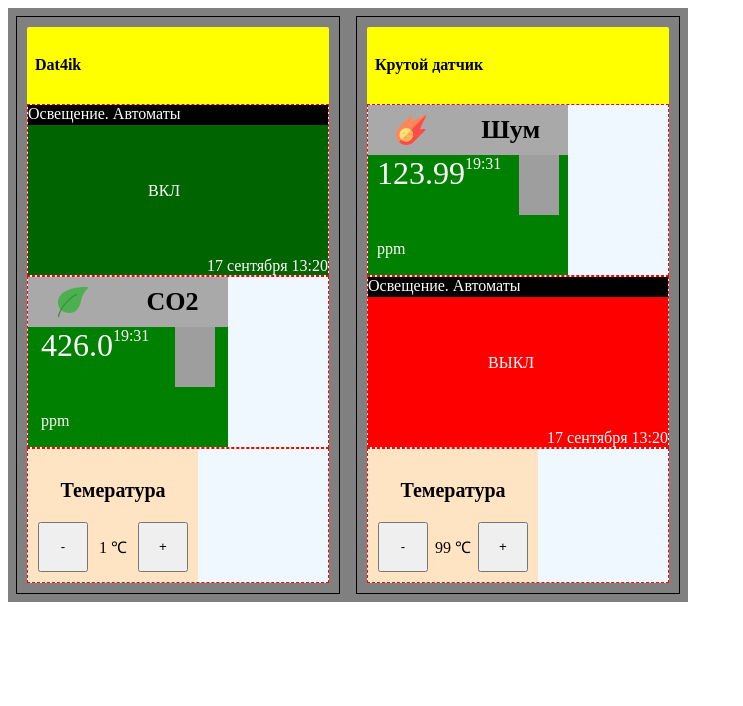
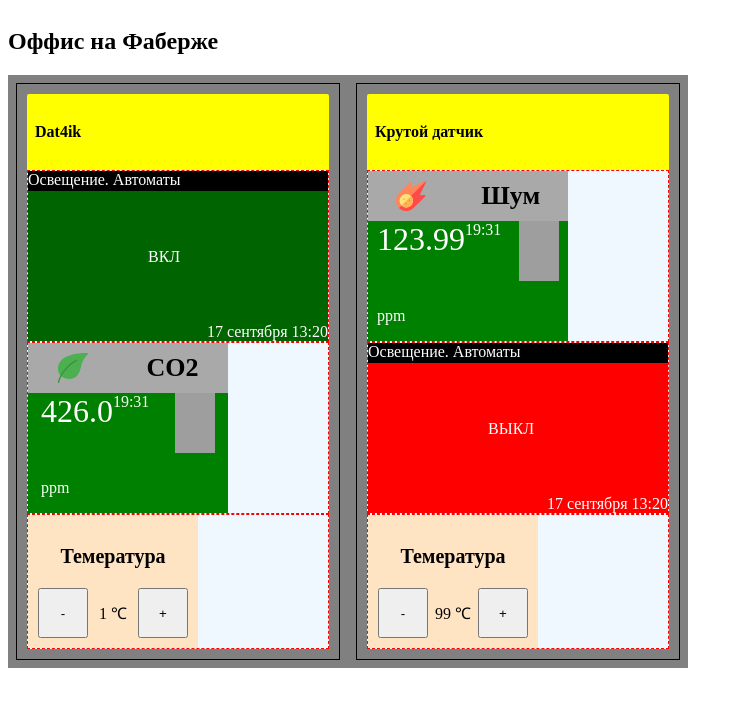
Before and after one commit to deim0707/DnD, a React (Create React App) app: page / in a window 1280 px wide. Shown: the top 706 px of the page, without its empty margins (0-743 px from the left). Built offline with nearby package versions, Linux system fonts and the light colour scheme; grey boxes are pictures that could not be loaded.

Commit message:
лёгкий рефакторинг

```diff
--- a/src/Components/DashBoard/DashBoard.tsx
+++ b/src/Components/DashBoard/DashBoard.tsx
@@ -1,12 +1,10 @@
-import React, {FC, useEffect, useState} from "react";
+import React, {FC, useEffect} from "react";
 import {DragDropContext, Droppable} from 'react-beautiful-dnd';
-import {WidgetMap, ArrayOfDashBoars, Dashboard} from "../types";
+import {WidgetMap, Dashboard} from "../types";
 import {reorder, reorderQuoteMap} from "../helpersDnD";
 import DraggableColumn from "../DraggableColumn/DraggableColumn";
-import {shallowEqual, useDispatch, useSelector} from "react-redux";
-import {useShallowEqualSelector} from "../../Store/helpersStore";
-import {getDashboard} from "../../Store/selectors";
-import {changeWidgetItem} from "../../Store/actions";
+import {useDispatch, useSelector} from "react-redux";
+import {changeWidgetItem, setOrdered} from "../../Store/actions";
 import './DashBoards.css';
 
 
@@ -17,16 +15,15 @@ interface Props {
 const DashBoard: FC<Props> = ({id}) => {
 
     const dispatch = useDispatch();
-    // dispatch(changeWidgetItem(...))
     // const dashboardAllInfo: Dashboard | any = useShallowEqualSelector(getDashboard).find((dashboard1: Dashboard) => dashboard1.idDashBoard === id);
-    const dashboardAllInfo: Dashboard = useSelector((state: any) => state.dashboardReducer, shallowEqual).find((dashboard1: Dashboard) => dashboard1.idDashBoard === id);
-    const dashboard = dashboardAllInfo.dataWidget;
+    const dashboardAllInfo: Dashboard = useSelector((state: any) => state.dashboardReducer).find((dashboard1: Dashboard) => dashboard1.idDashBoard === id);
 
+    const dashboard: WidgetMap = dashboardAllInfo.dataWidget;
 
-    const [ordered, setOrdered] = useState<string[]>(Object.keys(dashboard));
+    const ordered: string[] = dashboardAllInfo.orderedWidgetList
 
     useEffect(() => {
-        console.log('dashboard In Component', dashboard);
+        // console.log('dashboard In Component', dashboard);
         // console.log('ordered', ordered);
     })
 
@@ -52,7 +49,7 @@ const DashBoard: FC<Props> = ({id}) => {
                 source.index,
                 destination.index,
             );
-            setOrdered(newOrdered);
+            dispatch(setOrdered(id, newOrdered));
             return;
         }
 
@@ -62,9 +59,7 @@ const DashBoard: FC<Props> = ({id}) => {
             destination,
         });
 
-        // setColumns(data.quoteMap);
         //data.quoteMap - это переставленный виджетЛист
-        console.log('data.quoteMap', data.quoteMap);
         dispatch(changeWidgetItem(id, data.quoteMap));
         //тут вызовем отправку изменений на сервер
     };
@@ -72,10 +67,9 @@ const DashBoard: FC<Props> = ({id}) => {
 
     return (
         <>
-            {/*<h2>{dashboardAllInfo.nameOfOffice}</h2>*/}
+            <h2>{dashboardAllInfo.nameOfOffice}</h2>
             <DragDropContext
                 onDragEnd={onDragEnd}
-                // onDragEnd={()=>{}}
             >
                 <Droppable
                     droppableId="board"
--- a/src/Store/actions.ts
+++ b/src/Store/actions.ts
@@ -1,16 +1,27 @@
 import {WidgetMap} from "../Components/types";
-import {ChangeWidgetItem} from "../Components/types";
 
 export enum actions {
     CHANGE_WIDGET_ITEM = 'CHANGE_WIDGET_ITEM',
-    CHANGE_WIDGET_ITEM111 = 'CHANGE_WIDGET_ITEM111',
+    CHANGE_WIDGET_LIST_ORDER = 'CHANGE_WIDGET_LIST_ORDER',
 }
 
 export const changeWidgetItem = (id: string, payload: WidgetMap) => {
     return {
         type: actions.CHANGE_WIDGET_ITEM,
-        id: id,
-        payload: payload
+        id,
+        payload,
     }
 }
+
+export const setOrdered = (id: string, payload: string[]) => {
+    return {
+        type: actions.CHANGE_WIDGET_LIST_ORDER,
+        id,
+        payload
+    }
+}
+
+
+
+
 // export type Actions = ChangeWidgetItem
--- a/src/Store/initialState.ts
+++ b/src/Store/initialState.ts
@@ -66,10 +66,10 @@ const dataWidget: WidgetMap = {
 }
 
 const dashBoard1: Dashboard = {
+    idDashBoard: 'hjg123jhg123',
     nameOfOffice: 'Оффис на Фаберже',
-    idDashBoard: 'hjg123jhg123',
-    orderedWidgetList: [],
-    dataWidget: dataWidget
+    orderedWidgetList: ["Dat4ik", "Крутой датчик"],
+    dataWidget: dataWidget,
 }
 
 export const arrayOfDashBoars: ArrayOfDashBoars = [
--- a/src/Store/reducers.ts
+++ b/src/Store/reducers.ts
@@ -5,12 +5,6 @@ import {arrayOfDashBoars} from './initialState';
 //добавить тип экшена
 const dashboardReducer = (state: ArrayOfDashBoars = arrayOfDashBoars, action: any): ArrayOfDashBoars => {
     switch (action.type) {
-        // case actions.CHANGE_WIDGET_ITEM: {
-        //     const index: number = findDashboardIndex(state, action.id);
-        //     const newArr = state.slice();
-        //     newArr[index].dataWidget = action.payload;
-        //     return newArr;
-        // }
         case actions.CHANGE_WIDGET_ITEM: {
             return state.map((item: Dashboard) => {
                 if (item.idDashBoard === action.id) {
@@ -18,6 +12,16 @@ const dashboardReducer = (state: ArrayOfDashBoars = arrayOfDashBoars, action: an
                 } else return item;
             })
         }
+
+        case actions.CHANGE_WIDGET_LIST_ORDER: {
+            return state.map((item)=>{
+                if (item.idDashBoard === action.id) {
+                    return {...item, orderedWidgetList: action.payload}
+                }
+                else return item;
+            })
+        }
+
         default:
             return state;
     }
```
Also changed, not shown: src/Components/Container2.tsx (+1 -70 lines), src/Components/helpersDnD.ts (+10 -1 lines).
